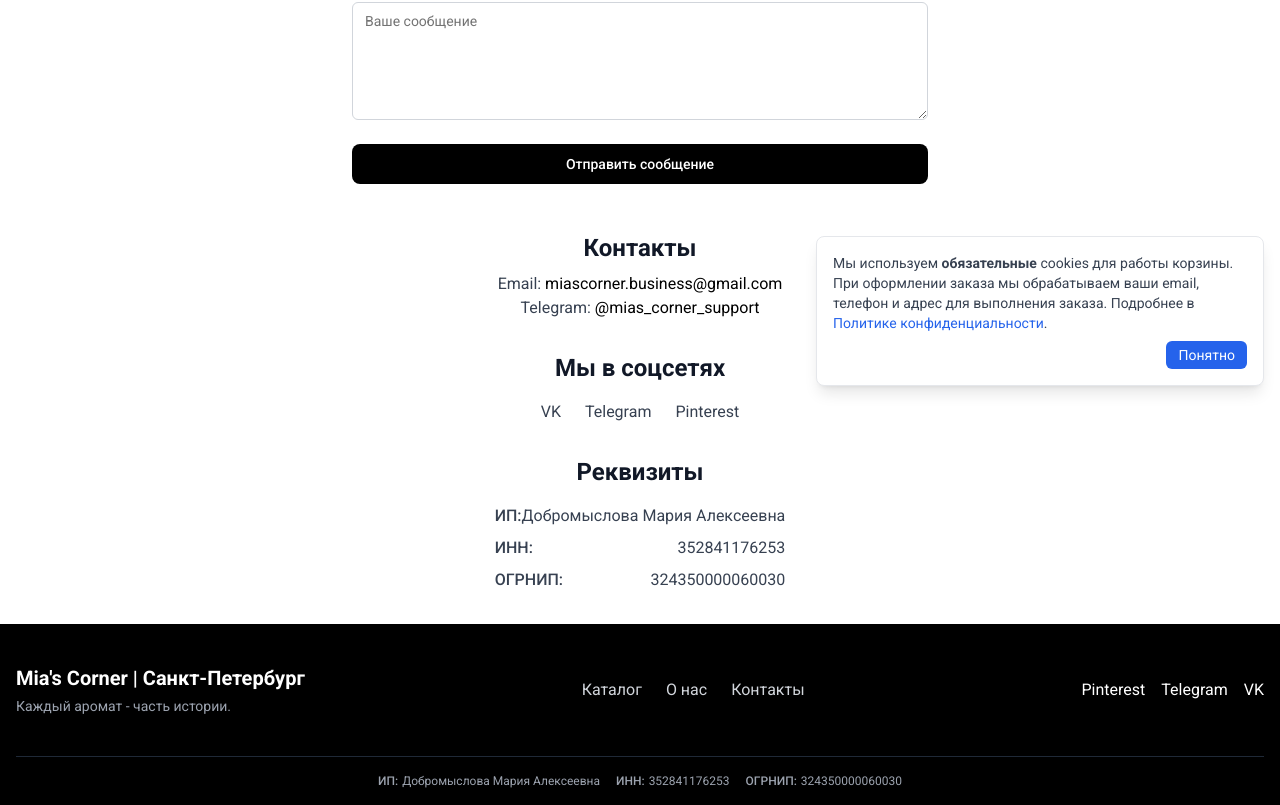
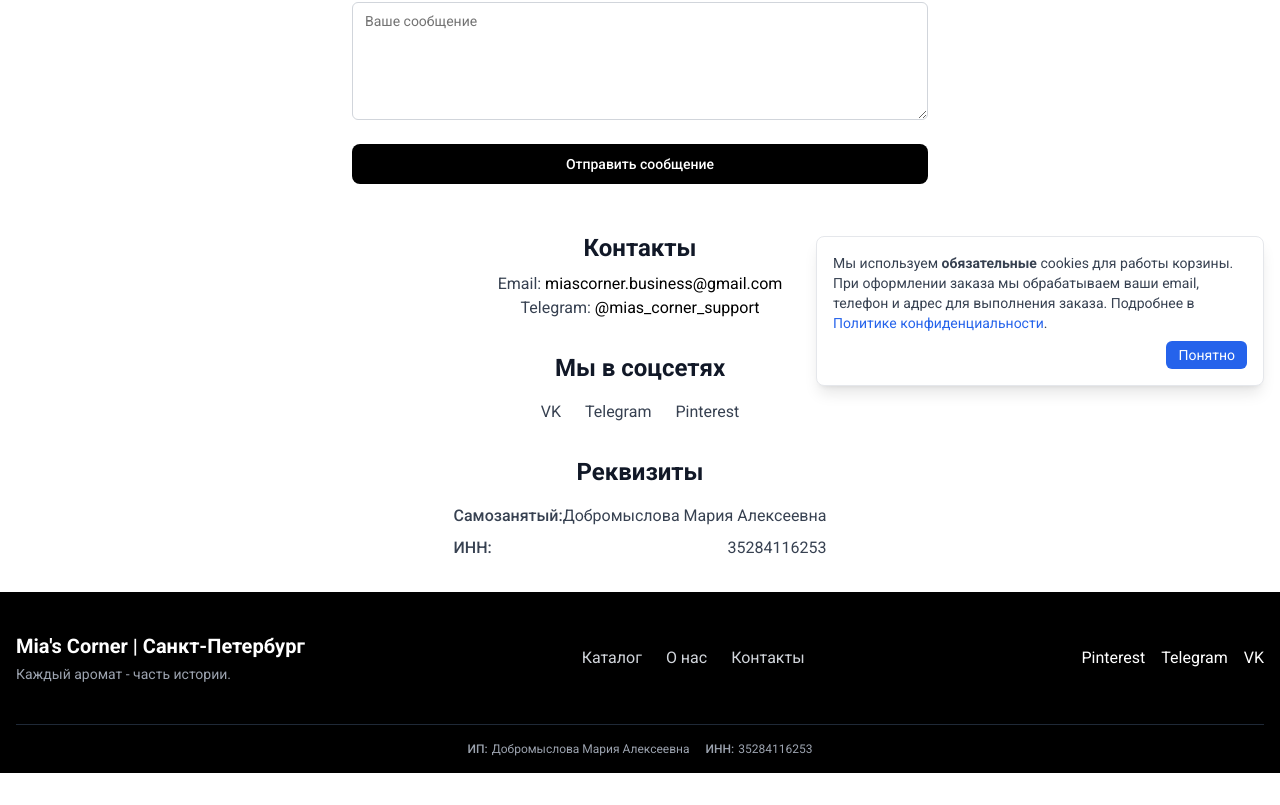
Before and after one commit to lanovich/mia-s-corner, a Next.js app: page /contacts in a window 1280 px wide. Shown: the part 398-1203 px from the top of the page. After the commit the page ends 1171 px from the top, so only its background shows below. Built offline with nearby package versions, Linux system fonts and the light colour scheme.

Commit message:
hotfix: перешли на  самозанятого

```diff
--- a/src/widgets/contact-page/ui/ContactDetails.tsx
+++ b/src/widgets/contact-page/ui/ContactDetails.tsx
@@ -60,16 +60,12 @@ export const ContactDetails = () => (
       <h2 className="text-2xl font-bold text-gray-900 mb-4">Реквизиты</h2>
       <ul className="flex flex-col  justify-between space-y-2 text-gray-700  text-end">
         <li className="flex justify-between">
-          <span className="font-medium">ИП:</span>
+          <span className="font-medium">Самозанятый:</span>
           <span>Добромыслова Мария Алексеевна</span>
         </li>
         <li className="flex justify-between">
           <span className="font-medium">ИНН: </span>
-          <span>352841176253</span>
-        </li>
-        <li className="flex justify-between">
-          <span className="font-medium">ОГРНИП: </span>
-          <span>324350000060030</span>
+          <span>35284116253</span>
         </li>
       </ul>
     </div>
--- a/src/widgets/footer/ui/Footer.tsx
+++ b/src/widgets/footer/ui/Footer.tsx
@@ -75,13 +75,9 @@ export const Footer = () => {
                 <span className="font-medium mr-1">ИП:</span>
                 <span>Добромыслова Мария Алексеевна</span>
               </li>
-              <li className="flex items-center">
-                <span className="font-medium mr-1">ИНН:</span>
-                <span>352841176253</span>
-              </li>
-              <li className="flex items-center">
-                <span className="font-medium mr-1">ОГРНИП:</span>
-                <span>324350000060030</span>
+              <li className="flex justify-between">
+                <span className="font-medium mr-1">ИНН: </span>
+                <span>35284116253</span>
               </li>
             </ul>
           </div>
```
